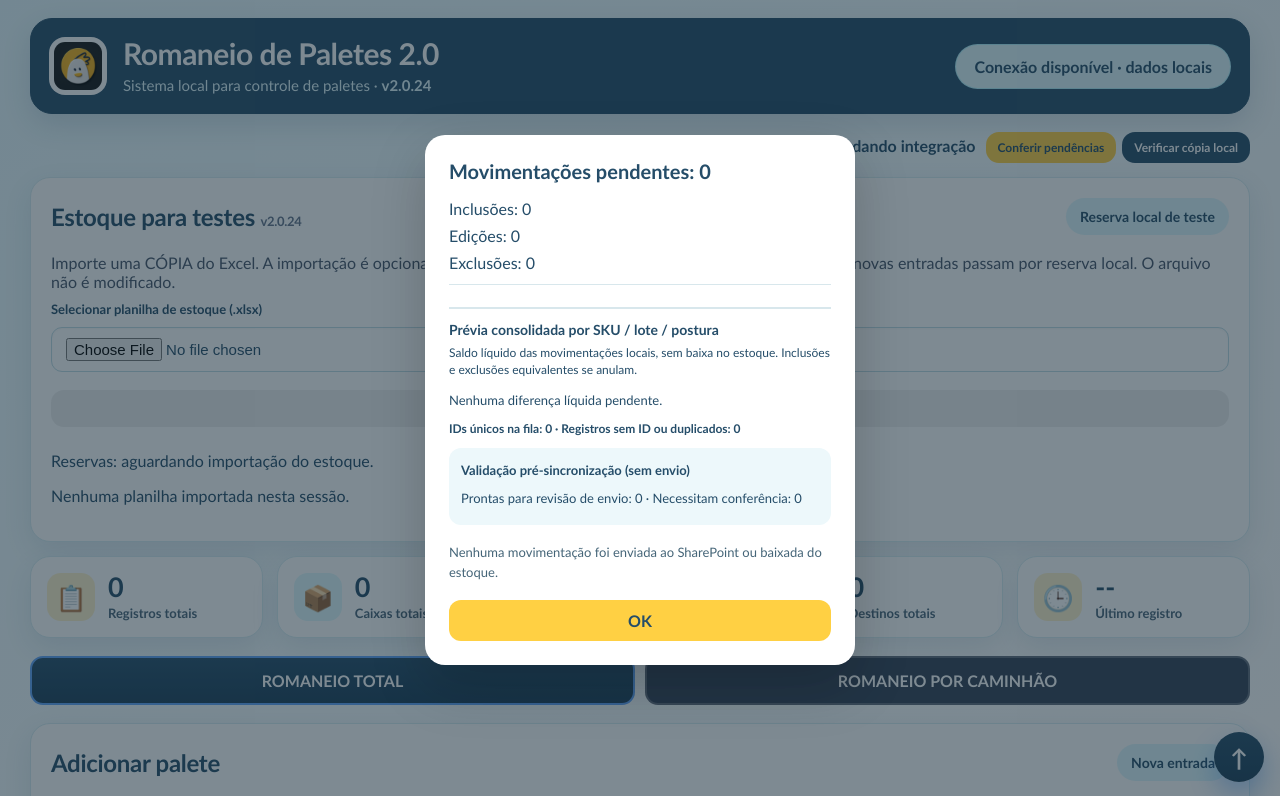
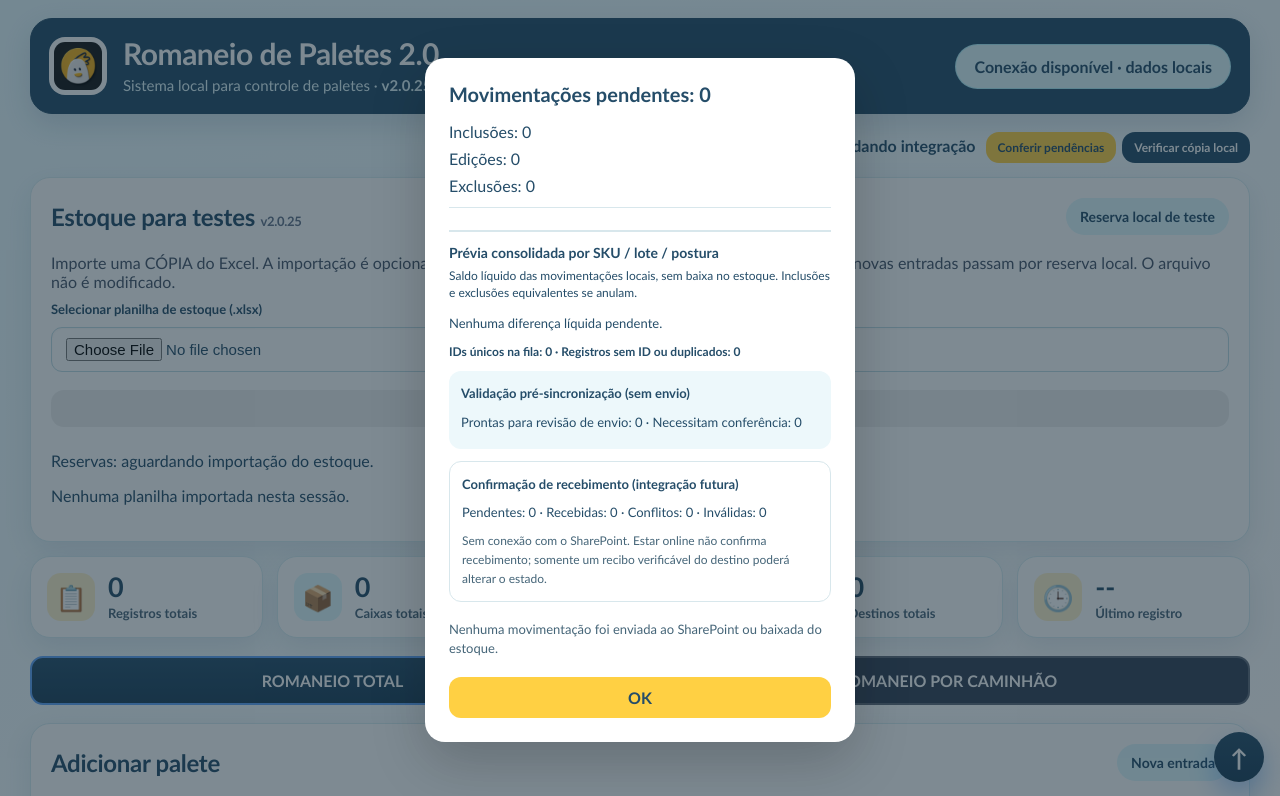
Before and after one commit to marinamartinsquimica-beep/romaneio-2.0, a plain HTML site: page index.html in a window 1280 px wide. Both pictures are taken after a click on the button "Conferir pendências". Shown: the top 796 px of the page. Drawn offline with Linux system fonts and the light colour scheme; no server answers.

Commit message:
feat: protocolo de estados de recebimento sem confirmação simulada v2.0.25

```diff
--- a/index.html
+++ b/index.html
@@ -68,11 +68,11 @@ button{border-radius:13px;font-family:inherit}.btn-primary{background:#254D69;bo
 </head>
 <body>
 <div class="app">
-<header class="topbar"><div class="brand"><img src="icon-512.png" class="brand-icon" alt="Logo"><div><h1>Romaneio de Paletes 2.0</h1><p>Sistema local para controle de paletes · <strong>v2.0.24</strong></p></div></div><div class="status-pill" id="estadoConexaoOffline" aria-live="polite">Dados locais</div></header>
+<header class="topbar"><div class="brand"><img src="icon-512.png" class="brand-icon" alt="Logo"><div><h1>Romaneio de Paletes 2.0</h1><p>Sistema local para controle de paletes · <strong>v2.0.25</strong></p></div></div><div class="status-pill" id="estadoConexaoOffline" aria-live="polite">Dados locais</div></header>
 
 <div style="max-width:1220px;margin:0 auto 12px;text-align:right"><span id="indicadorFilaMovimentos" style="font-weight:700;color:#254D69;margin-right:10px">Movimentações pendentes: 0</span><button type="button" onclick="consultarFilaMovimentos()" style="width:auto;background:#FFD043;color:#254D69;font-size:12px;padding:8px 12px;margin-right:6px">Conferir pendências</button><button type="button" onclick="verificarBackupOffline()" style="width:auto;background:#254D69;color:#fff;font-size:12px;padding:8px 12px">Verificar cópia local</button></div>
 <section class="card" id="painelEstoqueTeste" style="margin:14px 0;padding:20px">
-  <div class="card-header"><h2>Estoque para testes <small style="font-size:13px;color:#64748b">v2.0.24</small></h2><span class="badge">Reserva local de teste</span></div>
+  <div class="card-header"><h2>Estoque para testes <small style="font-size:13px;color:#64748b">v2.0.25</small></h2><span class="badge">Reserva local de teste</span></div>
   <p style="margin:8px 0;color:#475569">Importe uma CÓPIA do Excel. A importação é opcional. Sem Excel, o Romaneio funciona normalmente. Com Excel, novas entradas passam por reserva local. O arquivo não é modificado.</p>
   <label for="arquivoEstoqueTeste" style="display:block;margin:10px 0">Selecionar planilha de estoque (.xlsx)</label>
   <input id="arquivoEstoqueTeste" type="file" accept=".xlsx,.xls" onchange="importarEstoqueTeste(event)" style="max-width:100%;margin-bottom:10px">
@@ -126,7 +126,7 @@ button{border-radius:13px;font-family:inherit}.btn-primary{background:#254D69;bo
 </div>
 
 <script>
-const APP_VERSION = "2.0.24";
+const APP_VERSION = "2.0.25";
 const VERSION_URL = "version.json";
 const ESTADO_OPERACIONAL_KEY = "romaneio_estado_operacional";
 const RASCUNHO_KEY = "romaneio_rascunho";
@@ -1414,6 +1414,30 @@ function validarFilaAntesSincronizar(){
     else prontas.push(mov);
   }
   return {prontas,revisao};
+}
+/* Protocolo de estados para integração futura: nenhuma confirmação é criada localmente. */
+const RECIBOS_MOVIMENTOS_KEY="romaneio2_recibos_servidor_v1";
+function lerRecibosMovimentos(){
+  const recibos=lerJsonLocalStorage(RECIBOS_MOVIMENTOS_KEY,{});
+  return recibos&&typeof recibos==="object"&&!Array.isArray(recibos)?recibos:{};
+}
+function classificarConfirmacaoMovimentos(){
+  const fila=lerFilaMovimentos(), recibos=lerRecibosMovimentos();
+  const contagem={pendente:0,recebida:0,conflito:0,invalida:0};
+  const detalhes=[];
+  for(const mov of fila){
+    if(!mov||typeof mov.id!=="string"||!mov.id){contagem.invalida++;continue;}
+    const recibo=recibos[mov.id];
+    let estado="pendente";
+    // Recibo somente de sistema de destino, com ID correspondente e referência verificável.
+    if(recibo&&recibo.movimentoId===mov.id&&typeof recibo.referenciaServidor==="string"&&recibo.referenciaServidor.trim()&&typeof recibo.recebidoEm==="string"&&recibo.recebidoEm.trim()){
+      if(recibo.estado==="recebida")estado="recebida";
+      else if(recibo.estado==="conflito"&&typeof recibo.motivo==="string"&&recibo.motivo.trim())estado="conflito";
+    }
+    contagem[estado]++;
+    detalhes.push({id:mov.id,estado,referencia:estado==="pendente"?"":recibo.referenciaServidor,motivo:estado==="conflito"?recibo.motivo:""});
+  }
+  return {contagem,detalhes};
 }
 function lerFilaMovimentos() {
   const fila=lerJsonLocalStorage(FILA_MOVIMENTOS_KEY,[]);
@@ -1564,6 +1588,21 @@ function consultarFilaMovimentos(){
     resultado.appendChild(aviso);
   }
   secao.appendChild(resultado);
+  const confirmacoes=classificarConfirmacaoMovimentos();
+  const status=document.createElement("div");
+  status.style.cssText="border:1px solid #d8e7ec;border-radius:12px;padding:12px;margin-top:12px;font-size:13px;line-height:1.6";
+  const tituloStatus=document.createElement("strong");
+  tituloStatus.textContent="Confirmação de recebimento (integração futura)";
+  status.appendChild(tituloStatus);
+  const estados=document.createElement("p");
+  estados.textContent="Pendentes: "+confirmacoes.contagem.pendente+" · Recebidas: "+confirmacoes.contagem.recebida+" · Conflitos: "+confirmacoes.contagem.conflito+" · Inválidas: "+confirmacoes.contagem.invalida;
+  estados.style.margin="8px 0";
+  status.appendChild(estados);
+  const explicacaoStatus=document.createElement("p");
+  explicacaoStatus.textContent="Sem conexão com o SharePoint. Estar online não confirma recebimento; somente um recibo verificável do destino poderá alterar o estado.";
+  explicacaoStatus.style.cssText="font-size:12px;color:#456578;margin:0";
+  status.appendChild(explicacaoStatus);
+  secao.appendChild(status);
   const nota=document.createElement("p");
   nota.textContent="Nenhuma movimentação foi enviada ao SharePoint ou baixada do estoque.";
   nota.style.cssText="margin:18px 0;color:#456578;font-size:13px;line-height:1.5";
```
